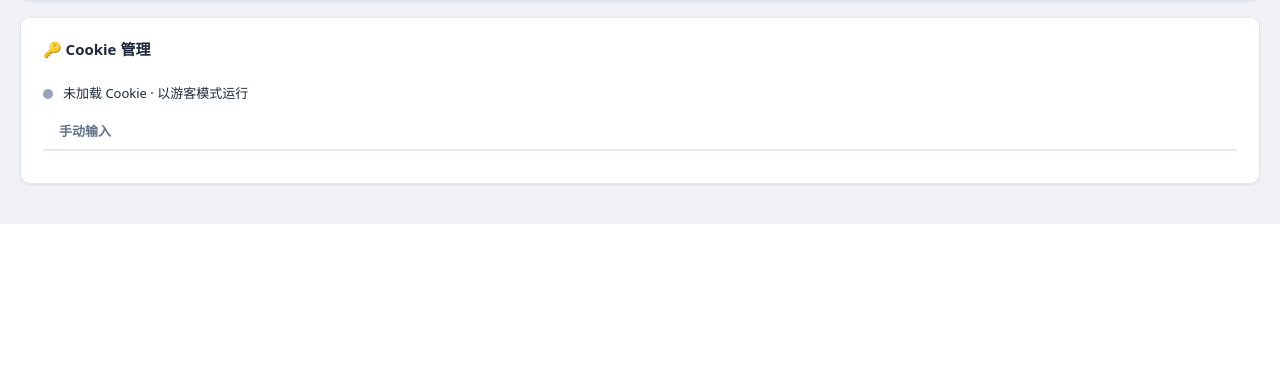
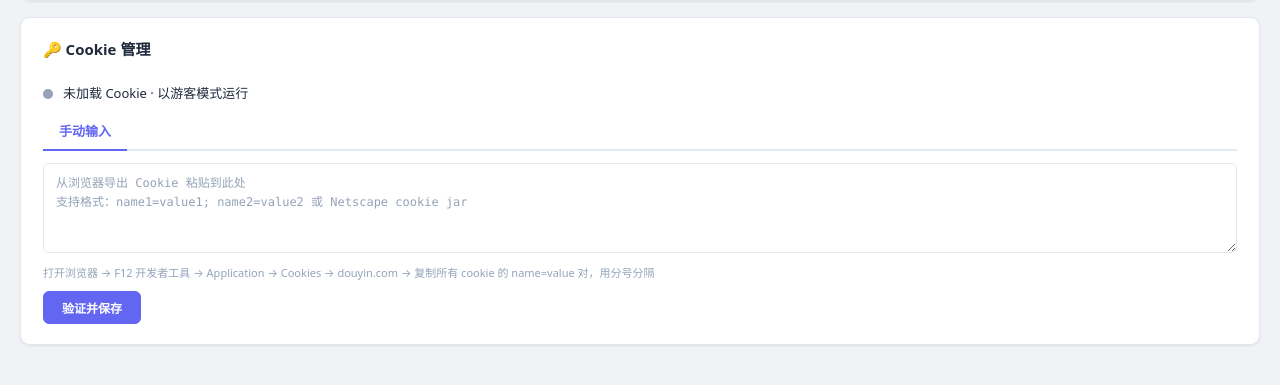
Before and after one commit to opedium/Barra, a Flask app: page /settings in a window 1280 px wide. Shown: the part 730-1115 px from the top of the page. Before the commit the page ends 954 px from the top, so only its background shows below. Run offline with Flask 3, Linux system fonts and the light colour scheme; the visitor is signed in with stand-in values (Sample User, id 1); data comes from the database, SQL or seed files in the repository.

Commit message:
fix: restore switchCookieMode and set manual panel active by default

```diff
--- a/templates/settings.html
+++ b/templates/settings.html
@@ -294,12 +294,12 @@
 
     <!-- Mode tabs -->
     <div class="cookie-mode-tabs">
-        <span class="cookie-mode-tab" data-mode="manual" onclick="switchCookieMode('manual')">手动输入</span>
+        <span class="cookie-mode-tab active" data-mode="manual" onclick="switchCookieMode('manual')">手动输入</span>
     </div>
 
     <!-- QR Code Panel -->
     <!-- Manual Input Panel -->
-    <div class="cookie-panel" id="cookie-panel-manual">
+    <div class="cookie-panel active" id="cookie-panel-manual">
         <textarea class="cookie-textarea" id="cookie-input"
             placeholder="从浏览器导出 Cookie 粘贴到此处&#10;支持格式：name1=value1; name2=value2 或 Netscape cookie jar"></textarea>
         <div class="cookie-hint">
@@ -509,6 +509,15 @@ function refreshCookieStatus() {
 
 /* ── Cookie Management ── */
 
+function switchCookieMode(mode) {
+    document.querySelectorAll('.cookie-mode-tab').forEach(function(t) {
+        t.classList.toggle('active', t.dataset.mode === mode);
+    });
+    document.querySelectorAll('.cookie-panel').forEach(function(p) {
+        p.classList.toggle('active', p.id === 'cookie-panel-' + mode);
+    });
+}
+
 function manualSaveCookie() {
     var input = document.getElementById('cookie-input');
     var btn = document.getElementById('btn-manual-save');
```
